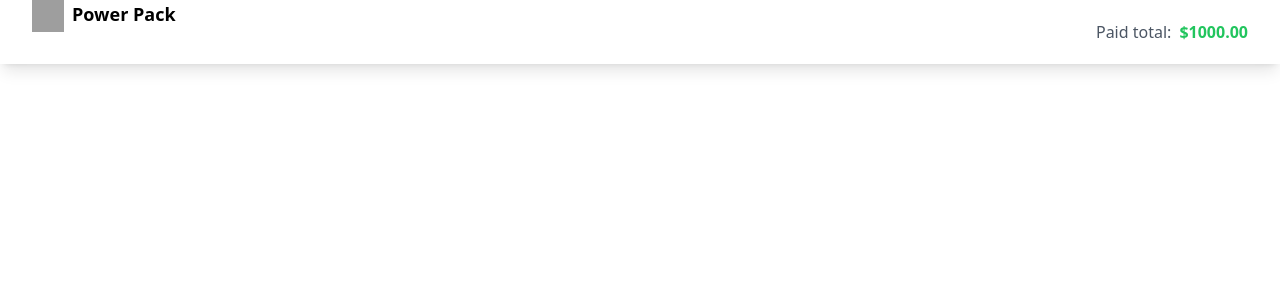
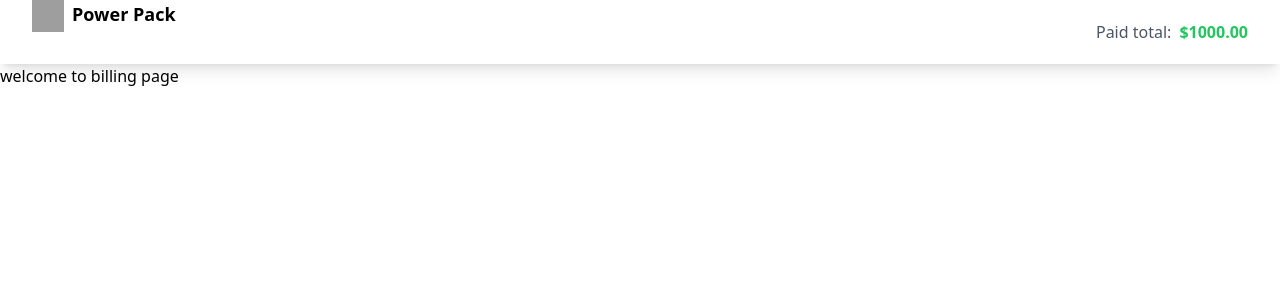
Before and after one commit to afreul-joy/Power-Hack-Client, a React (Vite) app: page / in a window 1280 px wide. Shown: the top 300 px of the page. Built offline with nearby package versions, Linux system fonts and the light colour scheme; grey boxes are pictures that could not be loaded.

Commit message:
billin show

```diff
--- a/src/Pages/Home/Home.jsx
+++ b/src/Pages/Home/Home.jsx
@@ -1,8 +1,10 @@
 import Header from "../../Components/Header/Header.jsx";
+import Billing from "../Billing/Billing.jsx";
 
 const Home = () => {
   return <div>
    <Header></Header>
+   <Billing></Billing>
   </div>;
 };
 
```
